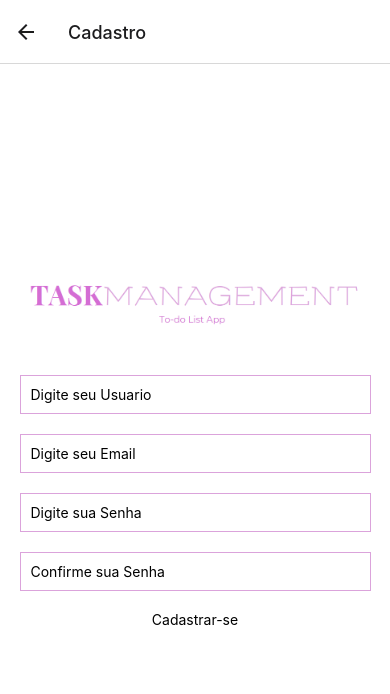
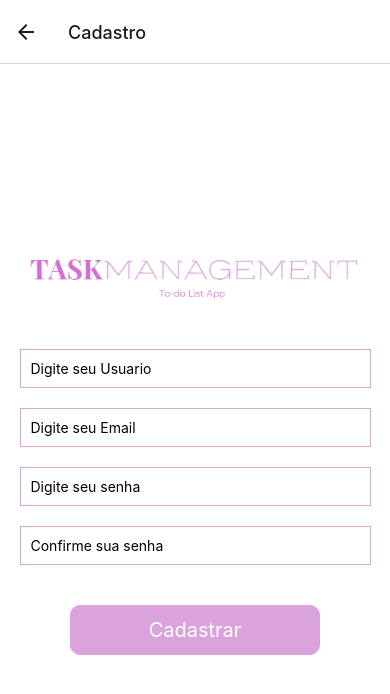
Before and after one commit to Isabila2/DGIInova-es, a React Native app: screen /Cadastro in a window 390 px wide. Shown: the top 694 px of the page. Built offline with nearby package versions, Linux system fonts and the light colour scheme.

Commit message:
adicionando Biblioteca(Login), Modificando Cadastro e Login

```diff
--- a/package.json
+++ b/package.json
@@ -10,17 +10,20 @@
   },
   "dependencies": {
     "@expo/metro-runtime": "~3.1.3",
+    "@hookform/resolvers": "^3.3.4",
     "@react-navigation/native": "^6.1.17",
     "@react-navigation/native-stack": "^6.9.26",
     "expo": "~50.0.14",
     "expo-status-bar": "~1.11.1",
     "react": "18.2.0",
     "react-dom": "18.2.0",
+    "react-hook-form": "^7.51.3",
     "react-native": "0.73.6",
     "react-native-elements": "^3.4.3",
     "react-native-safe-area-context": "4.8.2",
     "react-native-screens": "~3.29.0",
-    "react-native-web": "~0.19.6"
+    "react-native-web": "~0.19.6",
+    "yup": "^1.4.0"
   },
   "devDependencies": {
     "@babel/core": "^7.20.0"
--- a/src/components/InputSenhaComponent.js
+++ b/src/components/InputSenhaComponent.js
@@ -1,6 +1,5 @@
 import React, { useState } from "react";
 import { TextInput, View, Image, TouchableOpacity } from "react-native";
-import BotaoComponent from "../components/BotaoComponent";
 
 export default function InputSenhaComponent() {
   const [showPassword, setShowPassword] = useState(true);
@@ -15,12 +14,13 @@ export default function InputSenhaComponent() {
         flexDirection: "row",
         justifyContent: "center",
         alignItems: "center",
+        flex: 1,
       }}
     >
       <TextInput
         placeholder="Digite sua senha"
         secureTextEntry={showPassword}
-        style={{ fontSize: 20, width: "80%" }}
+        style={{ fontSize: 20, width: "100%", marginLeft: 10 }}
       />
       <TouchableOpacity
         onPress={togglePasswordVisibility}
--- a/src/pages/cadastro.js
+++ b/src/pages/cadastro.js
@@ -1,12 +1,39 @@
-import { View } from "react-native";
+import { View, TouchableOpacity, Text } from "react-native";
 import InputComponent from "../components/InputComponent";
-import BotaoComponent from "../components/BotaoComponent";
 import ImagemComponent from "../components/ImagemComponent";
-import { useNavigation } from "@react-navigation/native"; // Importe o hook useNavigation
+import { useNavigation } from "@react-navigation/native";
 import { stylesLoginCadastro } from "../styles/styleLogin-Cadastro";
+import { useForm, Controller } from "react-hook-form";
+import { yupResolver } from "@hookform/resolvers/yup";
+import * as yup from "yup";
+
+const schema = yup.object({
+  usuario: yup.string().required("Informe seu Usuário"),
+  email: yup.string().email("Email Inválido").required("Informe seu Email"),
+  senha: yup
+    .string()
+    .min(8, "A senha deve ter pelo menos 8 dígitos")
+    .required("Informe sua senha"),
+  ConfirmSenha: yup
+    .string()
+    .oneOf([yup.ref("senha"), null], "As senhas precisam ser iguais")
+    .required("Confirme sua senha"),
+});
 
 export default function Cadastro() {
-  const navigation = useNavigation(); // Obtenha o objeto de navegação
+  const {
+    control,
+    handleSubmit,
+    formState: { errors },
+  } = useForm({
+    resolver: yupResolver(schema),
+  });
+  const navigation = useNavigation();
+
+  function Verificar_Enviar(data) {
+    console.log(data);
+    navigation.navigate("Login");
+  }
 
   return (
     <View style={stylesLoginCadastro.tela}>
@@ -14,31 +41,75 @@ export default function Cadastro() {
         RotaImagem={require("../assets/images/LogoHome.png")}
         style={stylesLoginCadastro.img}
       />
-
+      {errors.usuario && (
+        <Text style={stylesLoginCadastro.erro}>{errors.usuario?.message}</Text>
+      )}
+      <Controller
+        control={control}
+        name="usuario"
+        render={({ field: { onChange, value } }) => (
           <InputComponent
             placeholder={"Digite seu Usuario"}
-        value=""
+            onChangeText={onChange}
+            value={value}
             style={stylesLoginCadastro.inputs_cadastro}
           />
+        )}
+      />
+      {errors.email && (
+        <Text style={stylesLoginCadastro.erro}>{errors.email?.message}</Text>
+      )}
+      <Controller
+        control={control}
+        name="email"
+        render={({ field: { onChange, value } }) => (
           <InputComponent
             placeholder={"Digite seu Email"}
-        value=""
+            onChangeText={onChange}
+            value={value}
             style={stylesLoginCadastro.inputs_cadastro}
           />
+        )}
+      />
+      {errors.senha && (
+        <Text style={stylesLoginCadastro.erro}>{errors.senha?.message}</Text>
+      )}
+      <Controller
+        control={control}
+        name="senha"
+        render={({ field: { onChange, value } }) => (
           <InputComponent
-        placeholder={"Digite sua Senha"}
-        value=""
+            placeholder={"Digite seu senha"}
+            onChangeText={onChange}
+            value={value}
             style={stylesLoginCadastro.inputs_cadastro}
           />
+        )}
+      />
+      {errors.ConfirmSenha && (
+        <Text style={stylesLoginCadastro.erro}>
+          {errors.ConfirmSenha?.message}
+        </Text>
+      )}
+
+      <Controller
+        control={control}
+        name="ConfirmSenha"
+        render={({ field: { onChange, value } }) => (
           <InputComponent
-        placeholder={"Confirme sua Senha"}
-        value=""
+            placeholder={"Confirme sua senha"}
+            onChangeText={onChange}
+            value={value}
             style={stylesLoginCadastro.inputs_cadastro}
           />
-      <BotaoComponent
-        OnPress={() => navigation.navigate("Login")} // Navegue para a tela de login
-        BtnTxt={"Cadastrar-se"}
+        )}
       />
+      <TouchableOpacity
+        onPress={handleSubmit(Verificar_Enviar)}
+        style={stylesLoginCadastro.botao}
+      >
+        <Text style={stylesLoginCadastro.BotaoTxt}> Cadastrar </Text>
+      </TouchableOpacity>
     </View>
   );
 }
--- a/src/pages/login.js
+++ b/src/pages/login.js
@@ -1,5 +1,8 @@
-import { View } from "react-native";
-import React, { useState } from "react";
+import { View, Text, TouchableOpacity } from "react-native";
+import React from "react";
+import { useForm, Controller } from "react-hook-form";
+import { yupResolver } from "@hookform/resolvers/yup";
+import * as yup from "yup";
 import { useNavigation } from "@react-navigation/native"; // Importe o hook useNavigation
 import ImagemComponent from "../components/ImagemComponent";
 import BotaoComponent from "../components/BotaoComponent";
@@ -7,8 +10,27 @@ import InputSenhaComponent from "../components/InputSenhaComponent";
 import InputComponent from "../components/InputComponent";
 import { stylesLoginCadastro } from "../styles/styleLogin-Cadastro";
 
+const schema = yup.object({
+  usuario: yup.string().required("Informe seu Usuário"),
+  senha: yup.string().required("Informe sua senha"),
+});
+
 export default function Login() {
   const navigation = useNavigation(); // Obtenha o objeto de navegação
+
+  const {
+    control,
+    handleSubmit,
+    formState: { errors },
+  } = useForm({
+    resolver: yupResolver(schema),
+  });
+
+  const onSubmit = (data) => {
+    console.log(data); // Aqui você pode enviar os dados do formulário para o servidor
+    // Exemplo de navegação para a próxima tela após o login bem-sucedido
+    navigation.navigate("Usuário(Aluno)");
+  };
 
   return (
     <View style={stylesLoginCadastro.tela}>
@@ -17,27 +39,54 @@ export default function Login() {
         style={stylesLoginCadastro.img}
       />
       {/* View com Input e imagem Email */}
+      {errors.usuario && (
+        <Text style={stylesLoginCadastro.erro}>{errors.usuario.message}</Text>
+      )}
       <View style={stylesLoginCadastro.view_Inputs}>
         <ImagemComponent
           RotaImagem={require("../assets/images/usuario.png")}
           style={stylesLoginCadastro.icones}
         />
-        <InputComponent
-          placeholder={"Digite seu Usuario"}
-          style={stylesLoginCadastro.inputTxt}
+        <Controller
+          control={control}
+          name="usuario"
+          render={({ field: { onChange, value } }) => (
+            <InputComponent
+              placeholder={"Digite seu Usuario"}
+              onChangeText={onChange}
+              value={value}
+              style={stylesLoginCadastro.inputTxt}
+            />
+          )}
         />
       </View>
+
       {/* View com Input e Imagem senha */}
+      {errors.senha && (
+        <Text style={stylesLoginCadastro.erro}>{errors.senha.message}</Text>
+      )}
       <View style={stylesLoginCadastro.view_Inputs}>
         <ImagemComponent
           RotaImagem={require("../assets/images/Senha.png")}
           style={stylesLoginCadastro.icones}
         />
-        <InputSenhaComponent />
+        <Controller
+          control={control}
+          name="senha"
+          render={({ field: { onChange, value } }) => (
+            <InputSenhaComponent
+              placeholder={"Digite sua senha"}
+              onChangeText={onChange}
+              value={value}
+              style={stylesLoginCadastro.inputTxt}
+            />
+          )}
+        />
       </View>
+
       <BotaoComponent
         BtnTxt={"Fazer Login"}
-        OnPress={() => navigation.navigate("Usuário(Aluno)")}
+        OnPress={handleSubmit(onSubmit)}
         style={stylesLoginCadastro.botao}
         styleTxtBtn={stylesLoginCadastro.BotaoTxt}
       />
--- a/src/styles/styleLogin-Cadastro.js
+++ b/src/styles/styleLogin-Cadastro.js
@@ -31,7 +31,7 @@ export const stylesLoginCadastro = StyleSheet.create({
   },
   inputTxt: {
     fontSize: 20,
-    width: "150%",
+    flex: 1,
     marginLeft: 10,
   },
   botao: {
@@ -57,4 +57,10 @@ export const stylesLoginCadastro = StyleSheet.create({
     padding: 10,
     marginBottom: 20,
   },
+  erro: {
+    alignItems: "center",
+    color: "#ff375b",
+    marginBottom: 5,
+    marginTop: 5,
+  },
 });
```
Also changed, not shown: 1 other file (tests, documents, lock files or other folders). Lines whose indentation alone changed are shown as unchanged.
